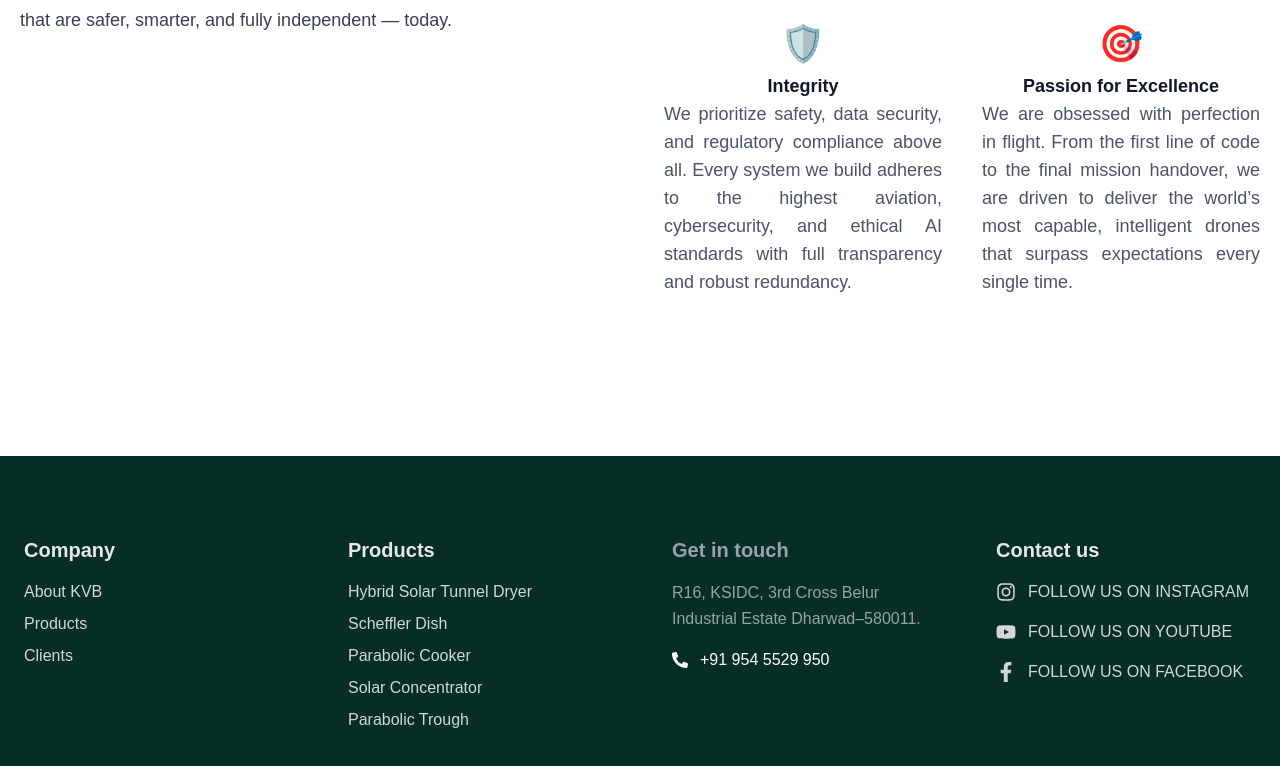
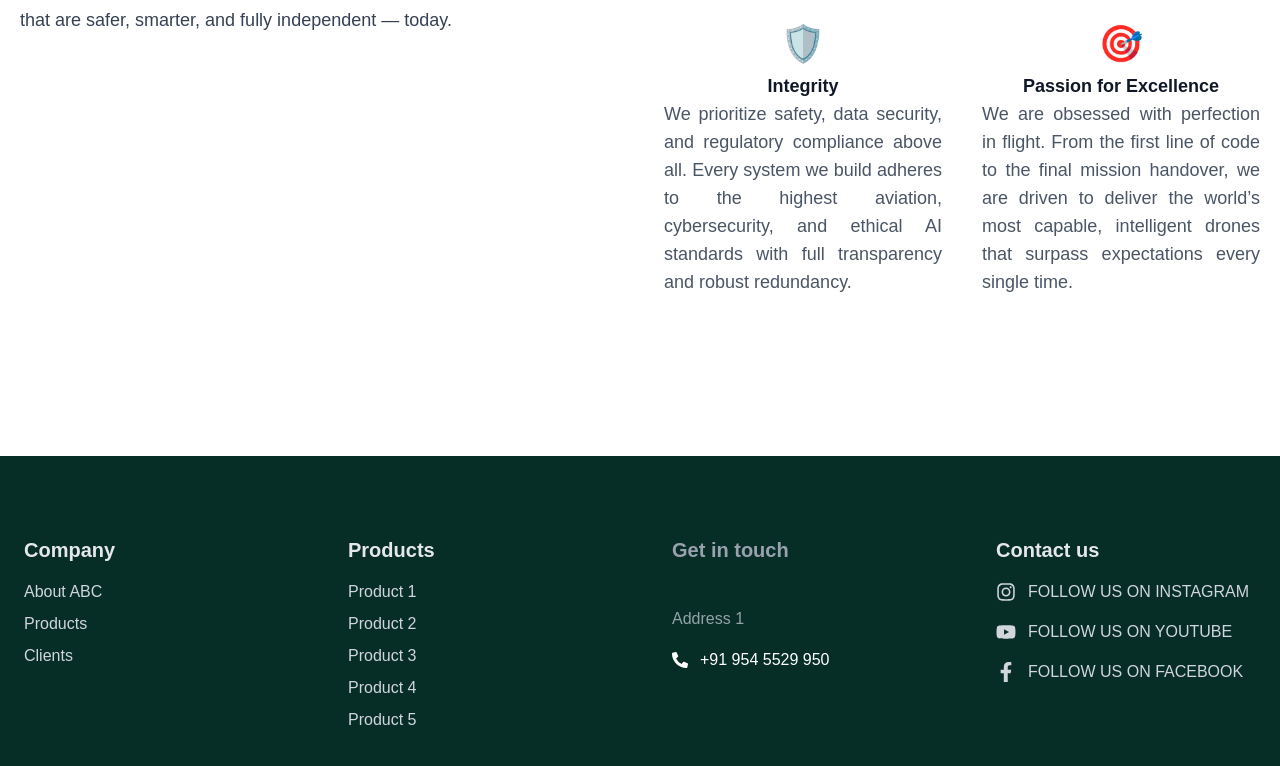
Before and after one commit to qxn4466/test-website-frontend, a Next.js app: page / in a window 1280 px wide. Shown: the part 1104-1870 px from the top of the page. Built offline with nearby package versions, Linux system fonts and the light colour scheme.

Commit message:
Updating the products and address

```diff
--- a/src/app/components/Footer.jsx
+++ b/src/app/components/Footer.jsx
@@ -25,7 +25,7 @@ export default function Footer() {
           <ul className="space-y-2">
             <li>
               <Link href="/about" className="text-gray-300 hover:text-white transition">
-                About KVB
+                About ABC
               </Link>
             </li>
             <li>
@@ -47,27 +47,27 @@ export default function Footer() {
           <ul className="space-y-2">
             <li>
               <Link href="/products/hybrid-solar-tunnel-dryer" className="text-gray-300 hover:text-white transition">
-                Hybrid Solar Tunnel Dryer
+                Product 1
               </Link>
             </li>
             <li>
               <Link href="/products/scheffler-dish" className="text-gray-300 hover:text-white transition">
-                Scheffler Dish
+                Product 2
               </Link>
             </li>
             <li>
               <Link href="/products/parabolic-cooker" className="text-gray-300 hover:text-white transition">
-                Parabolic Cooker
+                Product 3
               </Link>
             </li>
             <li>
               <Link href="/products/solar-concentrator" className="text-gray-300 hover:text-white transition">
-                Solar Concentrator
+                Product 4
               </Link>
             </li>
             <li>
               <Link href="/products/parabolic-trough" className="text-gray-300 hover:text-white transition">
-                Parabolic Trough
+                Product 5
               </Link>
             </li>
           </ul>
@@ -77,8 +77,8 @@ export default function Footer() {
         <div>
           <h3 className="font-semibold text-xl mb-4 text-gray-400">Get in touch</h3>
           <p className="text-gray-300 opacity-70 leading-relaxed">
-            R16, KSIDC, 3rd Cross Belur<br />
-            Industrial Estate Dharwad–580011.
+            <br />
+            Address 1
           </p>
 
           <div className="flex items-center gap-3 mt-4">
```
